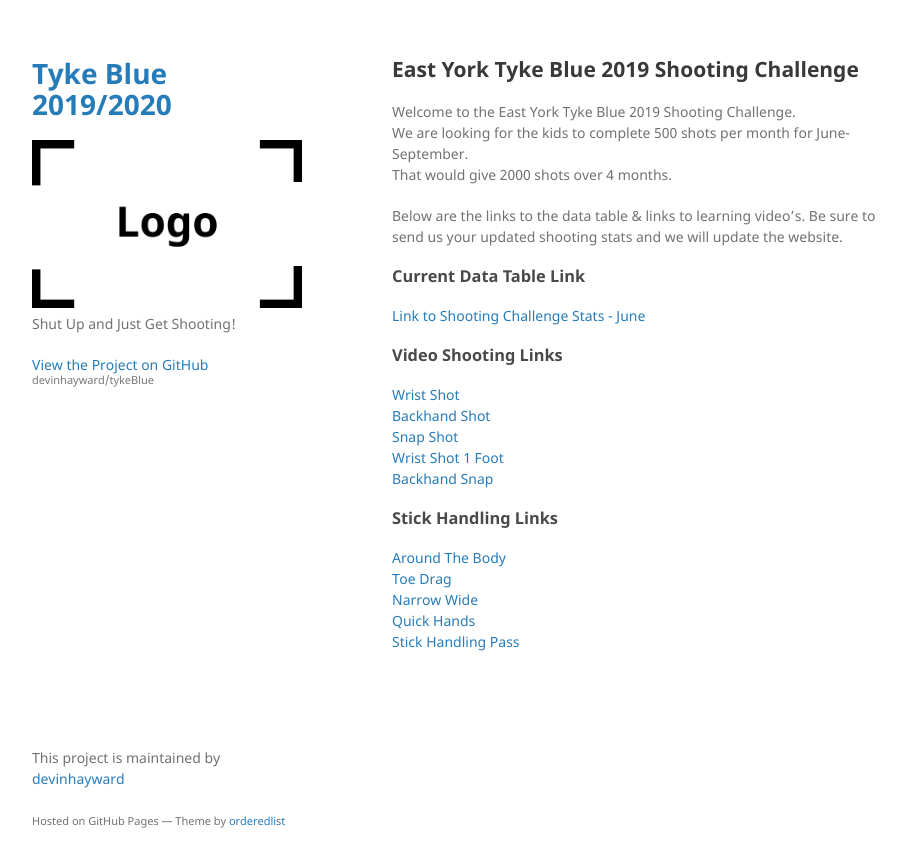
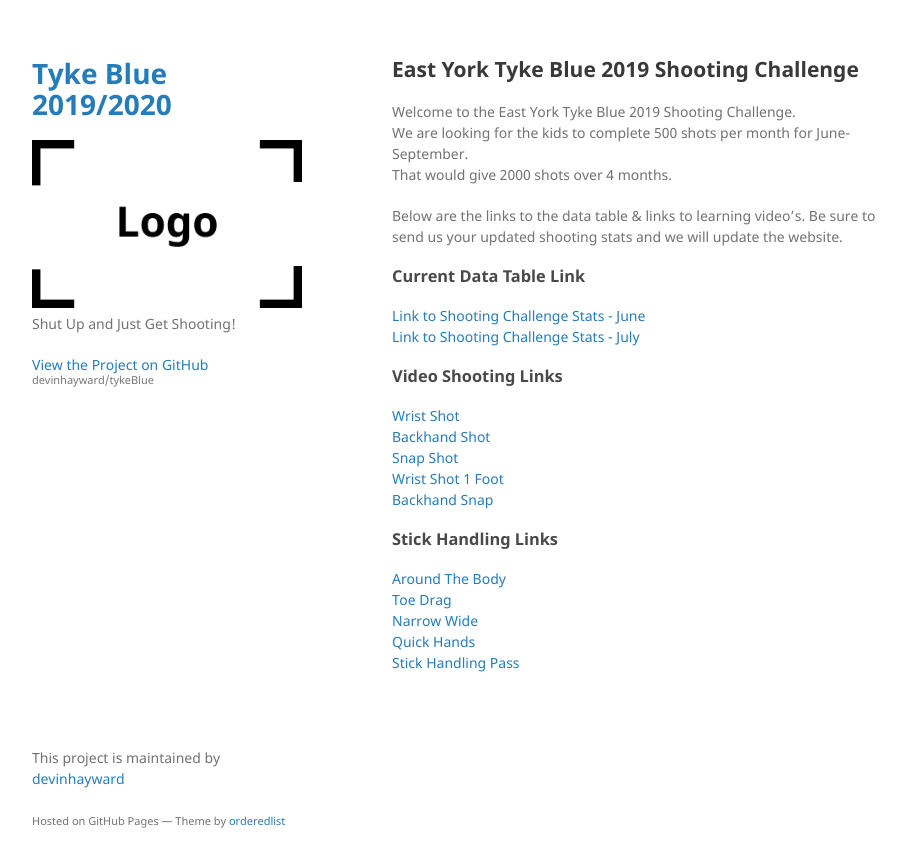
Before and after one commit to devinhayward/tykeBlue, a Jekyll site: the page built from index.md, in a window 1280 px wide. Shown: the top 867 px of the page, without its empty margins (178-1084 px from the left). Built offline with Jekyll 4.4.1, drawn with Linux system fonts in a browser that asks for light colours; our own code applies the rules of GitHub Pages for plain Markdown files.

Commit message:
Update index.md
added link to the July Page

```diff
--- a/index.md
+++ b/index.md
@@ -14,6 +14,7 @@ and we will update the website.
 ### Current Data Table Link
 
 [Link to Shooting Challenge Stats - June](./june.html)
+[Link to Shooting Challenge Stats - July](./july.html)
 
 ### Video Shooting Links
 
```
